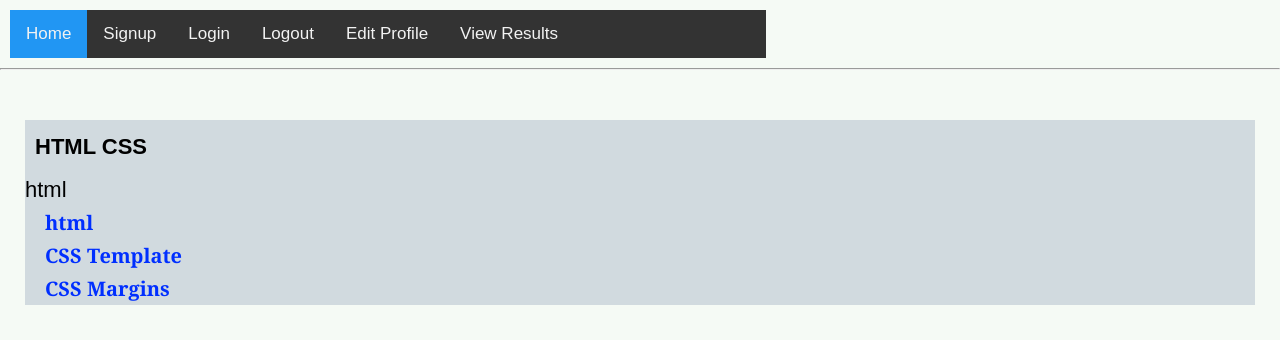
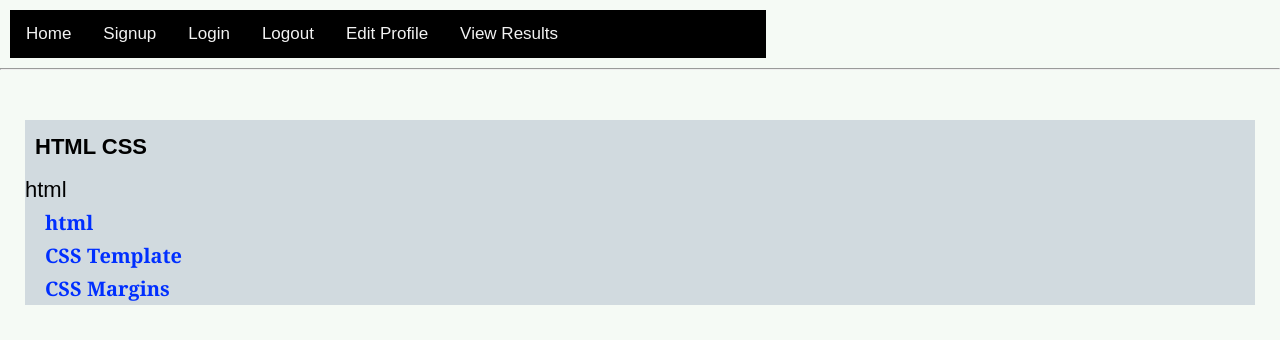
Before and after one commit to zainammar/study-lms, a Django app: a page that uses pages/templates/pages/base.html in a window 1280 px wide. Shown: the part 94-434 px from the top of the page. Run offline with Django 5.2, Linux system fonts and the light colour scheme; data comes from the database, SQL or seed files in the repository.

Commit message:
Assigment More Update Style

```diff
--- a/pages/templates/pages/base.html
+++ b/pages/templates/pages/base.html
@@ -41,7 +41,7 @@
         /* NAVBAR */
         .topnav {
             overflow: hidden;
-            background-color: #333;
+            background-color: #000000;
         }
 
         .topnav a {
@@ -51,6 +51,7 @@
             padding: 14px 16px;
             text-decoration: none;
             font-size: 17px;
+
         }
 
         .topnav a:hover {
@@ -58,9 +59,7 @@
             color: black;
         }
 
-        .topnav a.active {
-            background-color: #2196F3;
-        }
+
 
         .topnav .icon {
             display: none;
--- a/pages/templates/pages/submit_assignment.html
+++ b/pages/templates/pages/submit_assignment.html
@@ -1,3 +1,4 @@
+
 <h2>{{ assignment.title }}</h2>
 <p>{{ assignment.question }}</p>
 
```
Also changed, not shown: pages/templates/pages/page_detail.html (+0 -56 lines), 12 other files.
